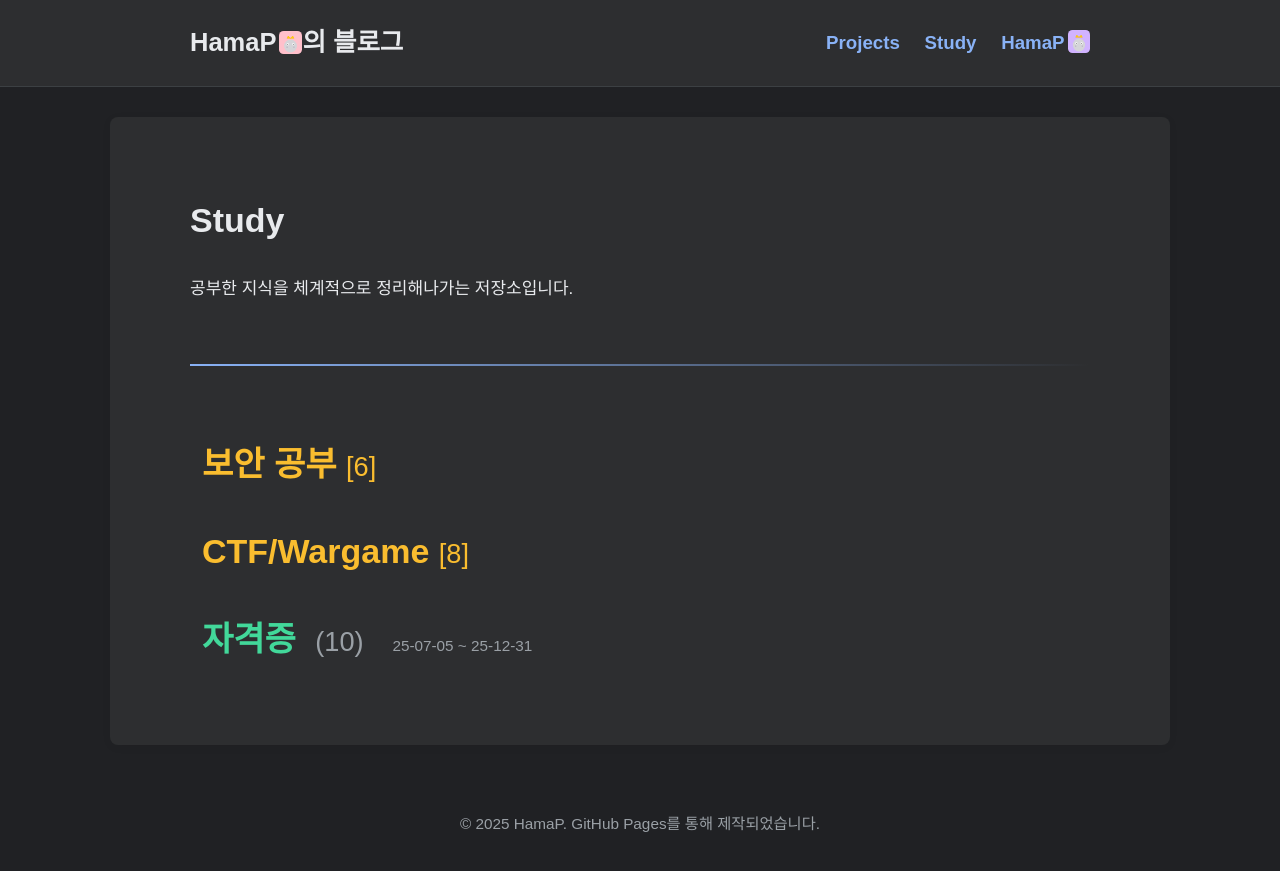
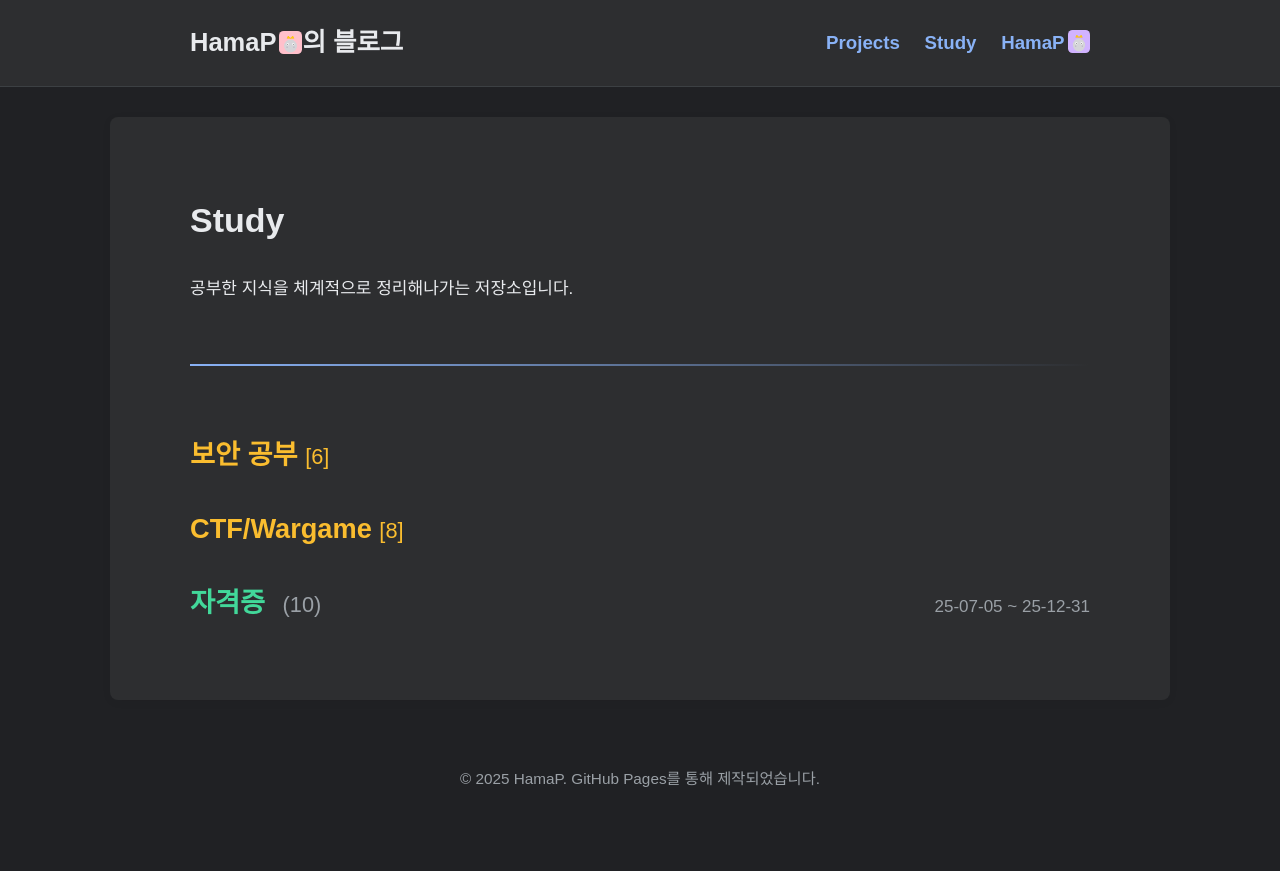
Before and after one commit to HamaP0/HamaP0.github.io, a Jekyll site: the page built from study.html, in a window 1280 px wide. Shown: the top 871 px of the page. Built offline with Jekyll 4.4.1, drawn with Linux system fonts in a browser that asks for light colours; some web fonts are replaced.

Commit message:
Update style.scss

```diff
--- a/assets/css/style.scss
+++ b/assets/css/style.scss
@@ -532,11 +532,11 @@ h1 .signature-icon {
 
 /*
    ==========================================================================
-   (신규 추가) 요청사항 반영을 위한 CSS (v2)
+   (신규 추가) 요청사항 반영을 위한 CSS (v3)
    ==========================================================================
 */
 
-/* --- 포스트 페이지: 제목 아래 날짜 스타일 --- */
+/* --- 포스트 페이지: 제목 아래 날짜 스타일 (변경 없음) --- */
 .post-date {
   font-size: 0.9em;
   color: var(--footer-text);
@@ -544,31 +544,71 @@ h1 .signature-icon {
   margin-top: 0;
 }
 
-/* --- 카테고리 목록: 제목 폰트 크기 H2 수준으로 키우기 --- */
-.category-list a {
-  font-size: 2em; /* H2와 유사한 크기로 대폭 상향 */
-  font-weight: 600;
-  padding: 8px 12px;
+/* --- 카테고리 페이지: li 요소를 flex 컨테이너로 만들어 한 줄 정렬 --- */
+.category-list li {
+  display: flex;
+  justify-content: space-between;
+  align-items: baseline;
+  margin-bottom: 15px; /* li 간의 간격 조정 */
 }
 
-/* --- 카테고리 목록: 게시글 개수 (초록색) 스타일 --- */
+/* --- 카테고리 페이지: 제목 링크 스타일 (폰트 크기 조정) --- */
+.category-list a {
+  font-size: 1.6em; /* H1보다 작은 크기로 조정 */
+  font-weight: 600;
+  padding: 5px 0; /* 좌우 패딩 제거, flex가 간격 관리 */
+}
+
+/* --- 카테고리 페이지: 게시글 개수 (초록색) 스타일 --- */
 .post-count {
-  font-size: 0.8em; /* 제목(2em) 기준 상대 크기 */
+  font-size: 0.8em;
   font-weight: normal;
   color: var(--footer-text);
   padding-left: 10px;
 }
 
-/* --- 카테고리 목록: 날짜 범위 스타일 --- */
+/* --- 카테고리 페이지: 날짜 범위 스타일 (한 줄 표시용) --- */
 .post-date-range {
-  font-size: 0.9em; /* 기본 폰트(17px) 기준 */
+  font-size: 1em; /* 기본 폰트 크기와 동일하게 조정 */
   color: var(--footer-text);
-  padding-left: 12px;
-  margin-top: -5px;
+  flex-shrink: 0; /* 화면이 줄어도 줄바꿈 방지 */
+  padding-left: 20px; /* 제목과의 최소 간격 */
 }
 
 /* --- 금색 카테고리: [개수] 부분 스타일 --- */
 .category-count-bracket {
-  font-size: 0.8em; /* 제목(2em) 기준 상대 크기 */
+  font-size: 0.8em;
   font-weight: normal;
 }
+
+/* --- 게시글 목록 페이지(category.html): li를 flex 컨테이너로 --- */
+.post-list li {
+  display: flex;
+  justify-content: space-between;
+  align-items: baseline;
+  margin-bottom: 20px;
+  border-bottom: 1px solid var(--border-color); /* 구분선 추가 */
+  padding-bottom: 10px;
+}
+
+/* --- 게시글 목록 페이지: 제목의 불필요한 마진 제거 --- */
+.post-list h3 {
+  margin: 0;
+}
+.post-list h3 a {
+  color: var(--text-color);
+  font-size: 1.1em;
+}
+
+/* --- 게시글 목록 페이지: 날짜 스타일 (우측 정렬용) --- */
+.post-list .post-meta {
+  font-size: 0.9em;
+  color: var(--footer-text);
+  flex-shrink: 0; /* 줄바꿈 방지 */
+  padding-left: 20px;
+}
+
+/* --- study.html의 금색 카테고리는 날짜가 없으므로 우측 정렬 비활성화 --- */
+.category-list .category-group-link {
+  justify-content: flex-start; /* 왼쪽 정렬 */
+}
```
